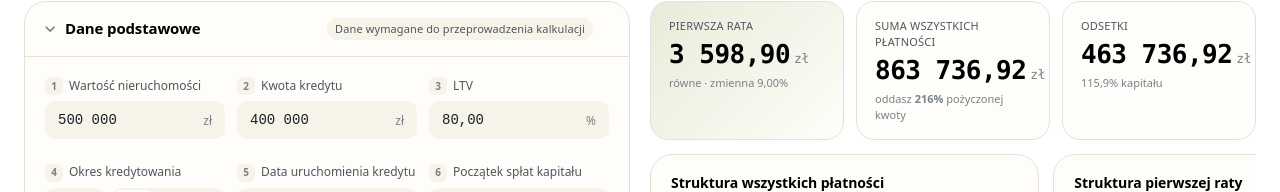
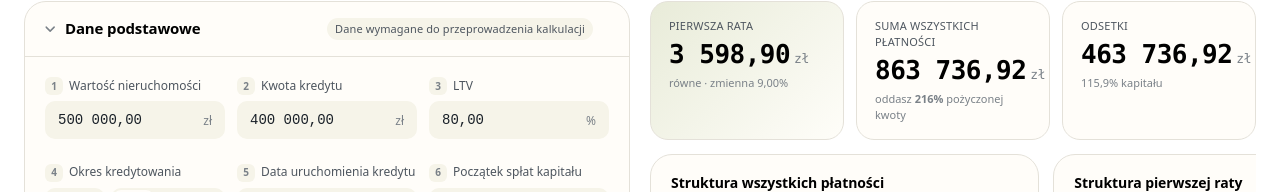
Before and after one commit to gyerosaski/kalkulator-hippoteczny, an Angular app: page / in a window 1280 px wide. Shown: the part 88-280 px from the top of the page. Built offline with nearby package versions, Linux system fonts and the light colour scheme.

Commit message:
wartość nieruchomości i kwota kredytu z groszami

```diff
--- a/src/app/components/form/basic-data-form/basic-data-form.component.html
+++ b/src/app/components/form/basic-data-form/basic-data-form.component.html
@@ -9,7 +9,7 @@
         <ui-number-input
           formControlName="propertyValue"
           suffix="zł"
-          [decimals]="0"
+          [decimals]="2"
           (valueChange)="onPropertyValueChanged()"
         />
       </ui-field>
@@ -18,7 +18,7 @@
         <ui-number-input
           formControlName="loanAmount"
           suffix="zł"
-          [decimals]="0"
+          [decimals]="2"
           (valueChange)="onLoanAmountChanged()"
         />
       </ui-field>
```
